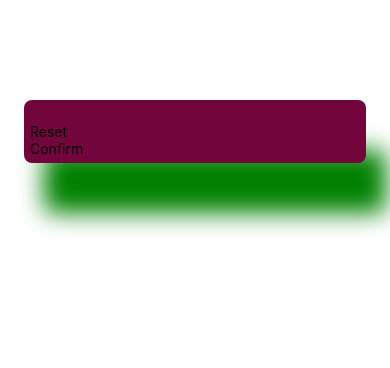
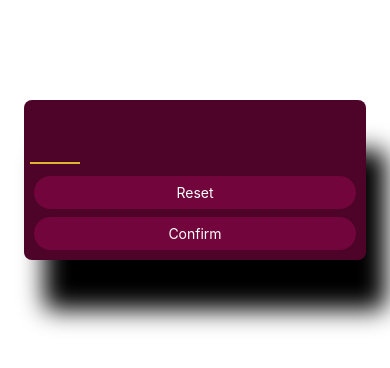
Before and after one commit to Hardik12c/React-Native-Development, a React Native app in the folder Mini-Game-app/: screen / in a window 390 px wide. Shown: the top 368 px of the page. Built offline with nearby package versions, Linux system fonts and the light colour scheme.

Commit message:
button improved and input style changed

```diff
--- a/Mini-Game-app/components/Button.js
+++ b/Mini-Game-app/components/Button.js
@@ -1,10 +1,29 @@
-import React from 'react'
-import { Text, View } from 'react-native'
+import React from "react";
+import { Pressable, StyleSheet, Text, View } from "react-native";
 
 export default function Button(props) {
+  const handlepress = () => {
+    console.log("pressed");
+  };
   return (
-    <View>
-        <Text>{props.children}</Text>
+    <View style={styles.buttoncontainer}>
+      <Pressable style={styles.innercontainer} android_ripple={{color:'#600432'}} onPress={handlepress}>
+        <Text style={styles.buttontext}>{props.children}</Text>
+      </Pressable>
     </View>
-  )
+  );
 }
+
+const styles = StyleSheet.create({
+  innercontainer: {
+    backgroundColor: "#72063c",
+    borderRadius: 28,
+    paddingHorizontal: 20,
+    paddingVertical: 8,
+    margin: 4,
+  },
+  buttontext: {
+    color:'white',
+    textAlign: "center",
+  },
+});
--- a/Mini-Game-app/screens/Gamestart.js
+++ b/Mini-Game-app/screens/Gamestart.js
@@ -1,28 +1,46 @@
-import React from 'react'
-import { StyleSheet, TextInput, View } from 'react-native'
-import Button from '../components/Button'
+import React from "react";
+import { StyleSheet, TextInput, View } from "react-native";
+import Button from "../components/Button";
 
 export default function Gamestart() {
   return (
     <View style={styles.inputcontainer}>
-        <TextInput/>
-        <Button>Reset</Button>
-        <Button>Confirm</Button>
+      <TextInput
+        style={styles.numberinput}
+        maxLength={2}
+        autoCapitalize="none"
+        keyboardType="number-pad"
+        autoCorrect={false}
+      />
+      <Button>Reset</Button>
+      <Button>Confirm</Button>
     </View>
-  )
+  );
 }
 
-const styles=StyleSheet.create({
-    inputcontainer:{
-        marginHorizontal:24,
-        borderRadius:8,
-        marginTop:100,
-        padding:6,
-        backgroundColor:'#72063c',
-        elevation:10,
-        shadowColor:'green',
-        shadowOffset:{width:20,height:50},
-        shadowRadius:25,
-        shadowOpacity:1,
-    }
-})
+const styles = StyleSheet.create({
+  inputcontainer: {
+    marginHorizontal: 24,
+    borderRadius: 8,
+    marginTop: 100,
+    padding: 6,
+    backgroundColor: "#4e0329",
+    elevation: 10,
+    shadowColor: "#000000",
+    shadowOffset: { width: 20, height: 50 },
+    shadowRadius: 25,
+    shadowOpacity: 1,
+  },
+  numberinput: {
+    height: 50,
+    width: 50,
+    fontWeight: "bold",
+    borderBottomColor: "#ddb52f",
+    borderBottomWidth: 2,
+    color: "#ddb52f",
+    fontWeight: "bold",
+    fontSize: 32,
+    marginVertical: 8,
+    textAlign: "center",
+  },
+});
```
